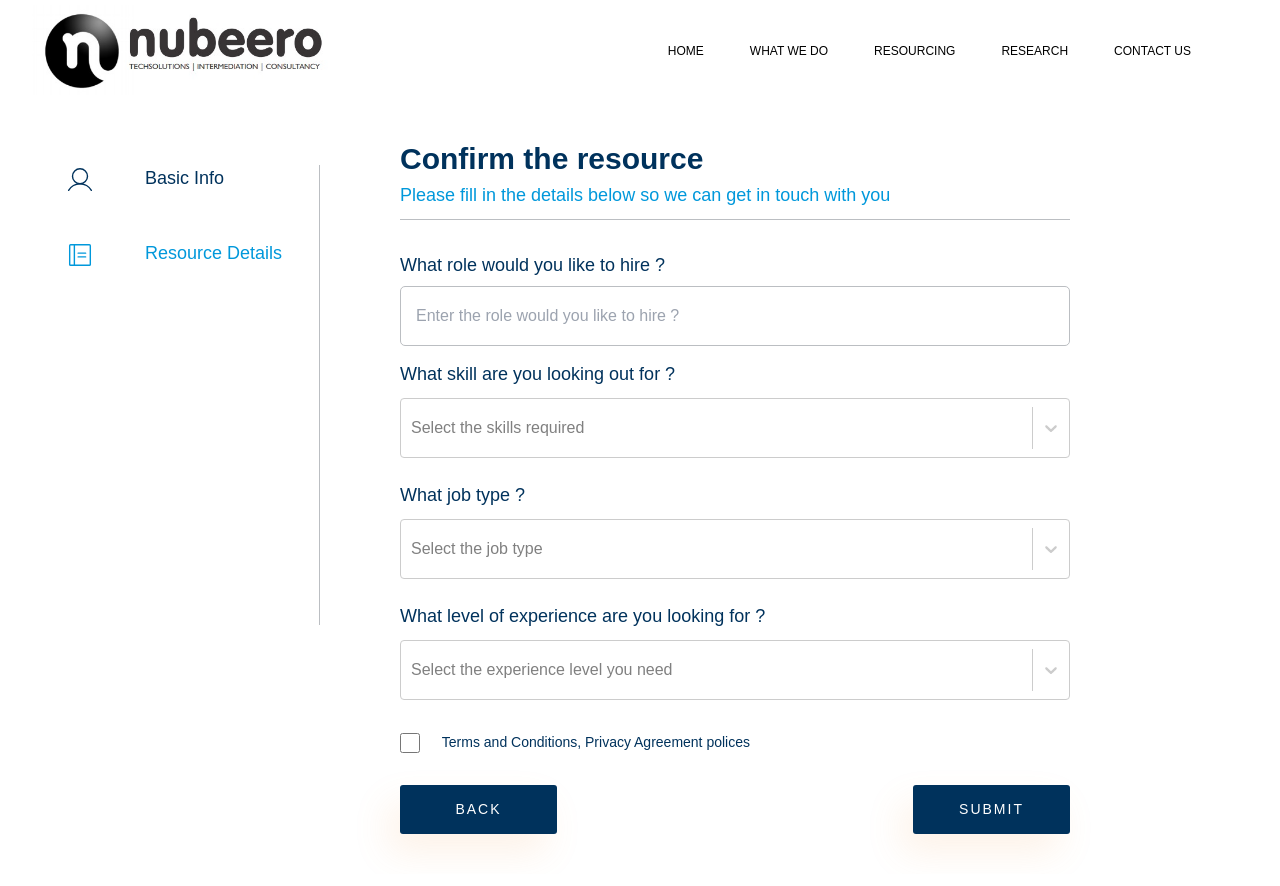
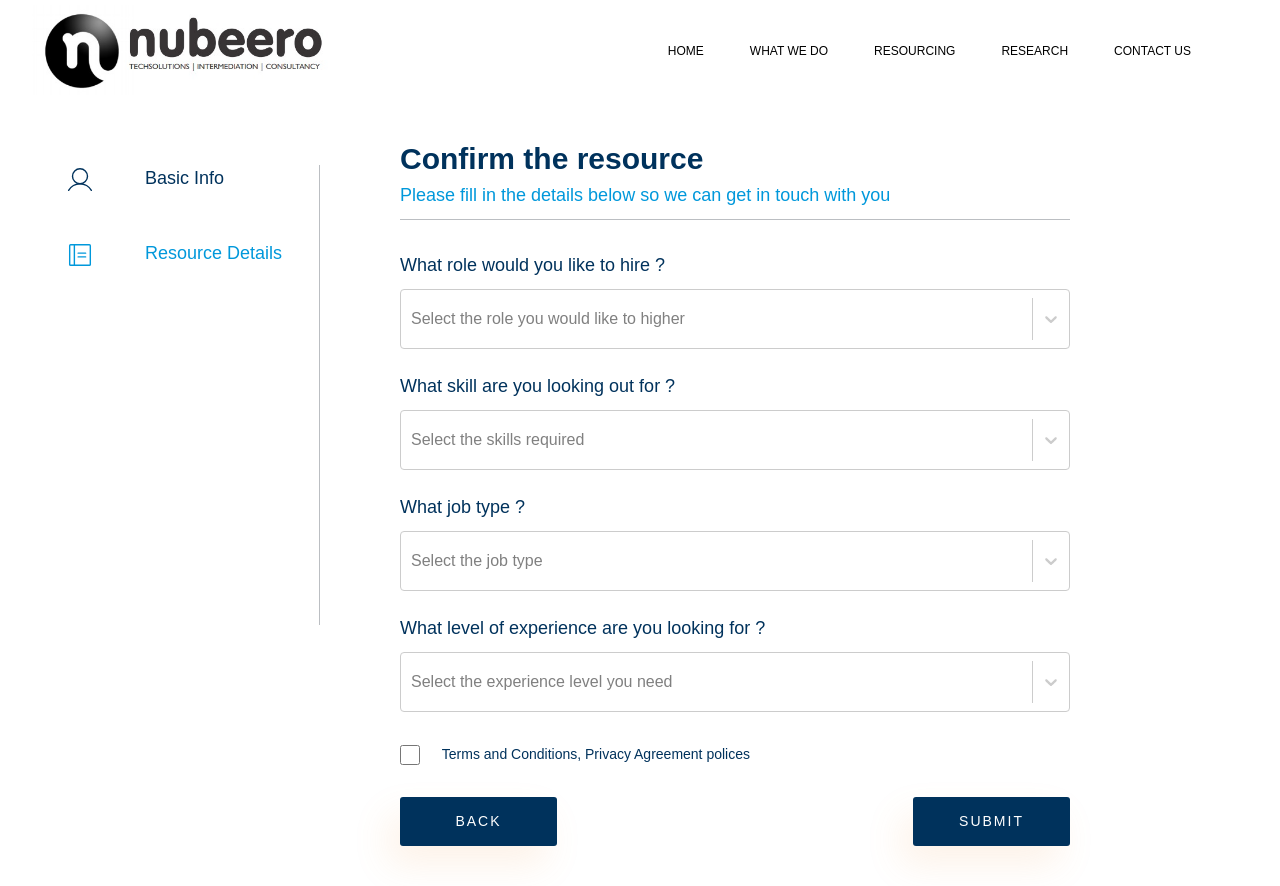
Before and after one commit to Obiijeoma32/nubeero-landing-page, a React (Create React App) app: page /resourcedetails in a window 1280 px wide. Built offline with nearby package versions, Linux system fonts and the light colour scheme; a web font is replaced by a local one.

Commit message:
updated select

```diff
--- a/src/components/ResourceDetails.js
+++ b/src/components/ResourceDetails.js
@@ -6,6 +6,12 @@ import PrivacyPolicy from "./PrivacyPolicy";
 import "../App.css";
 import SecondSideBar from "./SecondSideBar";
 
+const jobRole = [
+  { value: "entry", label: "Entry Level" },
+  { value: "junior", label: "Junior Level" },
+  { value: "inter", label: "Intermediate Level" },
+  { value: "senior", label: "Senior Level" },
+];
 const options = [
   { value: "Software Dev Engineer ", label: "Software Dev Engineer (Artificial Intelligence, Machine Learning, and Blockchain)" },
   { value: "Sre", label: "Site Reliability Engineer (SRE's)" },
@@ -69,7 +75,7 @@ function ResourcesForBasicInfo() {
           <form className="basic-form-details" action="mailto:info@nubeero.com">
             <label htmlFor="name">What role would you like to hire ?</label>
             <br />
-            <input className="input" autoComplete="on" type="text" placeholder="Enter the role would you like to hire ?" required />
+            <Select placeholder="Select the role you would like to higher" styles={customStyles} className="w-[670px] mt-[10px] text-[#00325c] outline-none " options={jobRole} />
             <br />
             <label htmlFor="address">What skill are you looking out for ?</label>
             <br />
--- a/src/components/ResourcesForBasicInfo.js
+++ b/src/components/ResourcesForBasicInfo.js
@@ -40,6 +40,12 @@ const jobType = [
   { value: "part", label: " Part Time (On-site)" },
   { value: "part-remote", label: " Part Time (Remote)" },
 ];
+const jobRole = [
+  { value: "entry", label: "Entry Level" },
+  { value: "junior", label: "Junior Level" },
+  { value: "inter", label: "Intermediate Level" },
+  { value: "senior", label: "Senior Level" },
+];
 const customStyles = {
   control: (base) => ({
     ...base,
@@ -69,7 +75,7 @@ function ResourcesForBasicInfo() {
           <form className="basic-form-details" action="mailto:info@nubeero.com">
             <label htmlFor="name">What role would you like to hire ?</label>
             <br />
-            <input className="input" autoComplete="on" type="text" placeholder="Enter the role would you like to hire ?" required />
+            <Select placeholder="Select the role you would like to higher" styles={customStyles} className="w-[670px] mt-[10px] text-[#00325c] outline-none " options={jobRole} />
             <br />
             <label htmlFor="address">What skill are you looking out for ?</label>
             <br />
```
